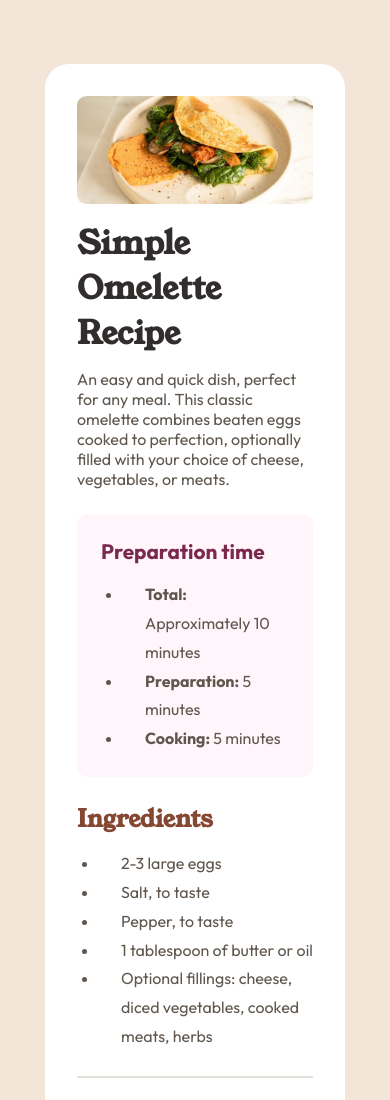
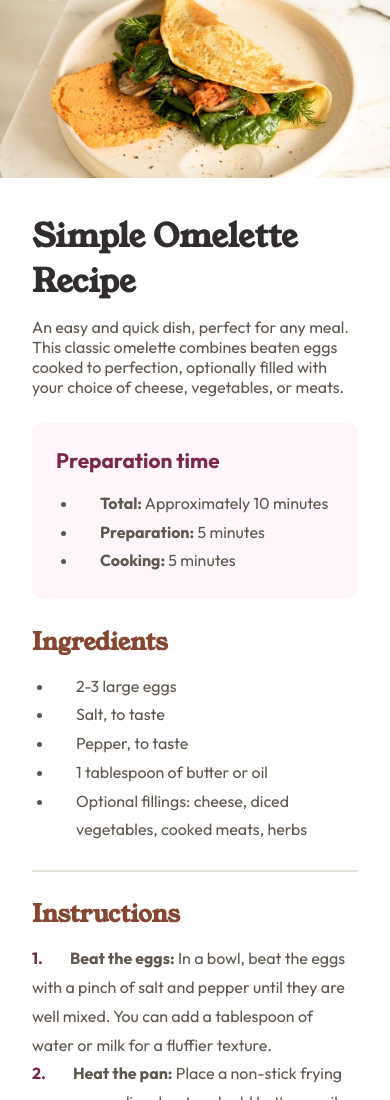
Before and after one commit to starberries/recipes-page, a plain HTML site: page index.html in a window 390 px wide. Shown: the top 1100 px of the page. Drawn offline with Linux system fonts and the light colour scheme.

Commit message:
Update styling for mobile responsiveness

```diff
--- a/style.css
+++ b/style.css
@@ -24,7 +24,7 @@ body {
 }
 
 main {
-    width: clamp(18.75rem, 60%, 46rem);
+    max-width: 46rem;
     margin: 4rem auto;
     padding: 2rem;
     border-radius: 1.5rem;
@@ -134,3 +134,21 @@ td {
 .my-2 {
     margin: 1.6rem 0;
 }
+
+@media(max-width: 736px) {
+    body {
+        max-width: 100%;
+    }
+
+    main {
+        margin: 0 auto;
+        border-radius: 0;
+    }
+
+    img {
+        width: 100vw;
+        border-radius: 0;
+        margin: -2rem;
+        margin-bottom: 1.2rem;
+    }
+}
```
Also changed, not shown: 1 other file.
